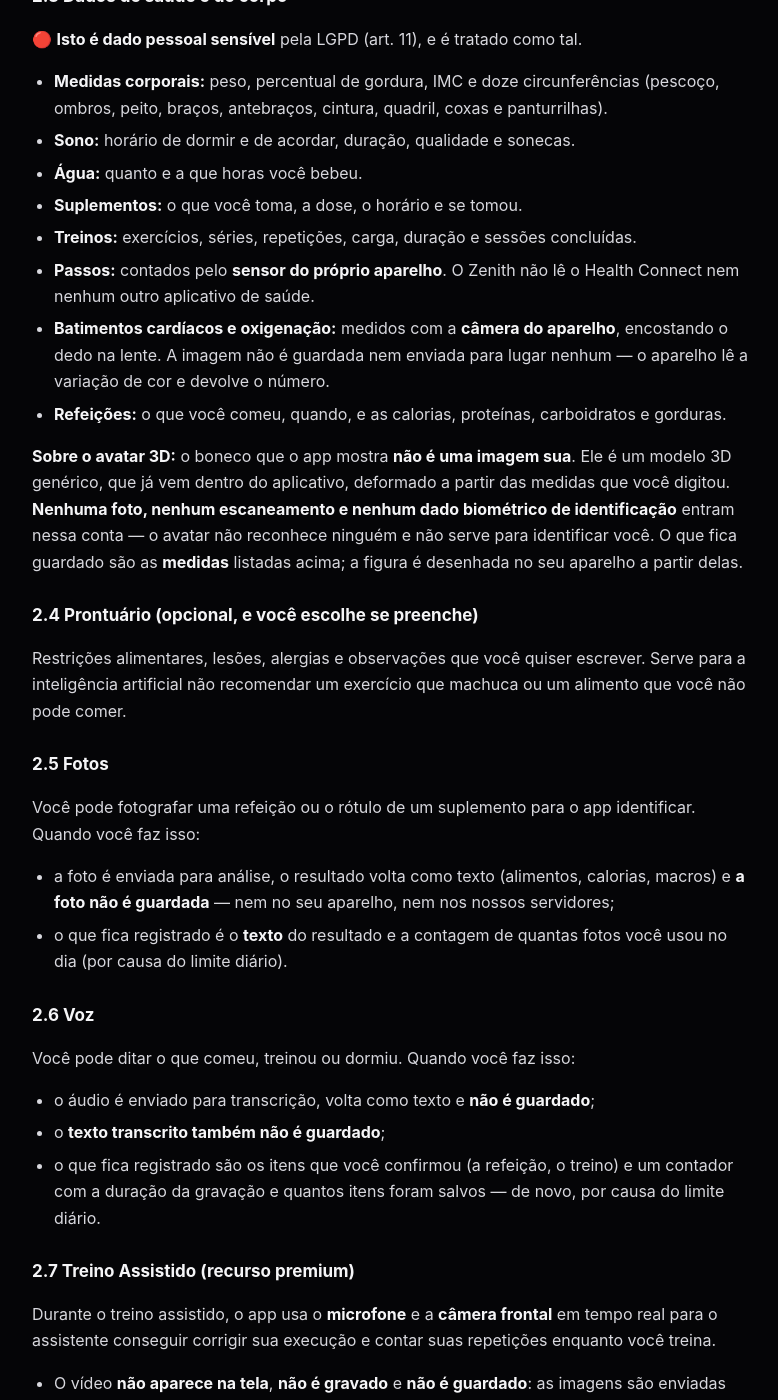
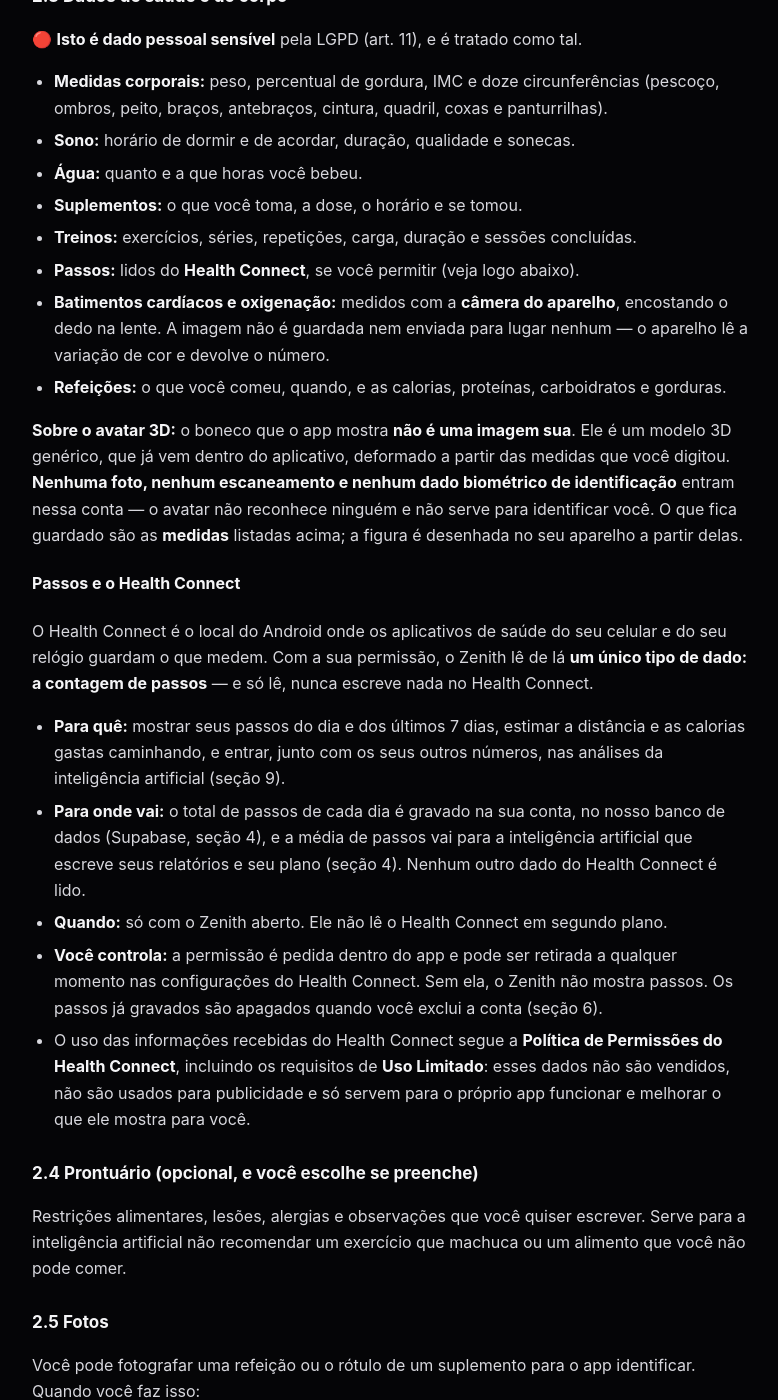
Before and after one commit to rogermarques7/zenith-legal, a Jekyll site: the page built from privacidade.md, in a window 1280 px wide and 1400 px high, scrolled down 1122 px. Shown: the whole window, without its empty margins (248-1026 px from the left). Built offline with Jekyll 4.4.1, drawn with Linux system fonts in a browser that asks for light colours; some of the changed text lies outside the part shown.

Commit message:
docs(legal): passos lidos do Health Connect, com Uso Limitado (17/10/2026)
Co-Authored-By: Claude Opus 5.5 <noreply@anthropic.com>

```diff
--- a/privacidade.md
+++ b/privacidade.md
@@ -60,8 +60,7 @@ mais.
 - **Suplementos:** o que você toma, a dose, o horário e se tomou.
 - **Treinos:** exercícios, séries, repetições, carga, duração e sessões
   concluídas.
-- **Passos:** contados pelo **sensor do próprio aparelho**. O Zenith não lê o
-  Health Connect nem nenhum outro aplicativo de saúde.
+- **Passos:** lidos do **Health Connect**, se você permitir (veja logo abaixo).
 - **Batimentos cardíacos e oxigenação:** medidos com a **câmera do aparelho**,
   encostando o dedo na lente. A imagem não é guardada nem enviada para lugar
   nenhum — o aparelho lê a variação de cor e devolve o número.
@@ -74,6 +73,31 @@ medidas que você digitou. **Nenhuma foto, nenhum escaneamento e nenhum dado
 biométrico de identificação** entram nessa conta — o avatar não reconhece
 ninguém e não serve para identificar você. O que fica guardado são as **medidas**
 listadas acima; a figura é desenhada no seu aparelho a partir delas.
+
+#### Passos e o Health Connect
+
+O Health Connect é o local do Android onde os aplicativos de saúde do seu
+celular e do seu relógio guardam o que medem. Com a sua permissão, o Zenith lê
+de lá **um único tipo de dado: a contagem de passos** — e só lê, nunca escreve
+nada no Health Connect.
+
+- **Para quê:** mostrar seus passos do dia e dos últimos 7 dias, estimar a
+  distância e as calorias gastas caminhando, e entrar, junto com os seus outros
+  números, nas análises da inteligência artificial (seção 9).
+- **Para onde vai:** o total de passos de cada dia é gravado na sua conta, no
+  nosso banco de dados (Supabase, seção 4), e a média de passos vai para a
+  inteligência artificial que escreve seus relatórios e seu plano (seção 4).
+  Nenhum outro dado do Health Connect é lido.
+- **Quando:** só com o Zenith aberto. Ele não lê o Health Connect em segundo
+  plano.
+- **Você controla:** a permissão é pedida dentro do app e pode ser retirada a
+  qualquer momento nas configurações do Health Connect. Sem ela, o Zenith não
+  mostra passos. Os passos já gravados são apagados quando você exclui a conta
+  (seção 6).
+- O uso das informações recebidas do Health Connect segue a **Política de
+  Permissões do Health Connect**, incluindo os requisitos de **Uso Limitado**:
+  esses dados não são vendidos, não são usados para publicidade e só servem
+  para o próprio app funcionar e melhorar o que ele mostra para você.
 
 ### 2.4 Prontuário (opcional, e você escolhe se preenche)
 
@@ -170,8 +194,8 @@ prestam serviço para o app funcionar — o que a LGPD chama de **operadores**:
 |---|---|---|
 | **Supabase** | Guarda o banco de dados, cuida da autenticação e roda as funções do servidor | Tudo que está na seção 2, exceto fotos e áudio |
 | **Google** | Login (Google Sign-In) e o pagamento da assinatura (Google Play); quando o Treino Assistido estiver ligado, o assistente de voz e o laudo do treino; pode também escrever o relatório mensal (ver abaixo) | E-mail e nome para o login; a compra, para cobrar; áudio e imagens durante o treino assistido; o exercício e a série do momento; para o relatório mensal, os mesmos dados da linha da OpenAI |
-| **OpenAI** | Lê a foto da refeição e do rótulo, transcreve o áudio ditado, escreve os avisos do dia e, hoje, o plano do ciclo de 30 dias e o relatório mensal | A foto, o áudio, e os seus números de treino, sono, água, alimentação, medidas e o prontuário |
-| **Anthropic** | Pode escrever o plano do ciclo de 30 dias e o relatório mensal (ver abaixo) | Seus números de treino, sono, água, alimentação, medidas e o prontuário |
+| **OpenAI** | Lê a foto da refeição e do rótulo, transcreve o áudio ditado, escreve os avisos do dia e, hoje, o plano do ciclo de 30 dias e o relatório mensal | A foto, o áudio, e os seus números de treino, sono, água, alimentação, passos, medidas e o prontuário |
+| **Anthropic** | Pode escrever o plano do ciclo de 30 dias e o relatório mensal (ver abaixo) | Seus números de treino, sono, água, alimentação, passos, medidas e o prontuário |
 | **RevenueCat** | Confere se a sua assinatura está ativa | Um identificador interno da sua conta (não o nome nem o e-mail) e o histórico de compras (seção 2.8) |
 | **Open Food Facts** | Base pública de alimentos, consultada quando você busca um produto pela marca | O termo que você digitou na busca. Como a consulta sai do seu aparelho, ela também vê o endereço de internet (IP) dele |
 
@@ -215,8 +239,8 @@ você, não crie a conta — e, se já criou, exclua a conta pela seção 7.
 - **Enquanto sua conta existir.** O histórico é a razão de ser do app: sem os
   meses anteriores não há evolução para mostrar nem ciclo para comparar.
 - **Quando você exclui a conta**, tudo é apagado do banco na hora — perfil,
-  medidas, treinos, refeições, sono, água, suplementos, ciclos, planos e
-  relatórios.
+  medidas, treinos, refeições, sono, água, passos, suplementos, ciclos,
+  planos e relatórios.
 - **A única exceção é o registro das compras da assinatura** (data, plano,
   valor e número do pedido), que a lei manda guardar. Ele fica **sem ligação
   com você**: o identificador da sua conta é apagado dele na exclusão. E
```
Also changed, not shown: other parts of privacidade.md (+2 -2 lines).
